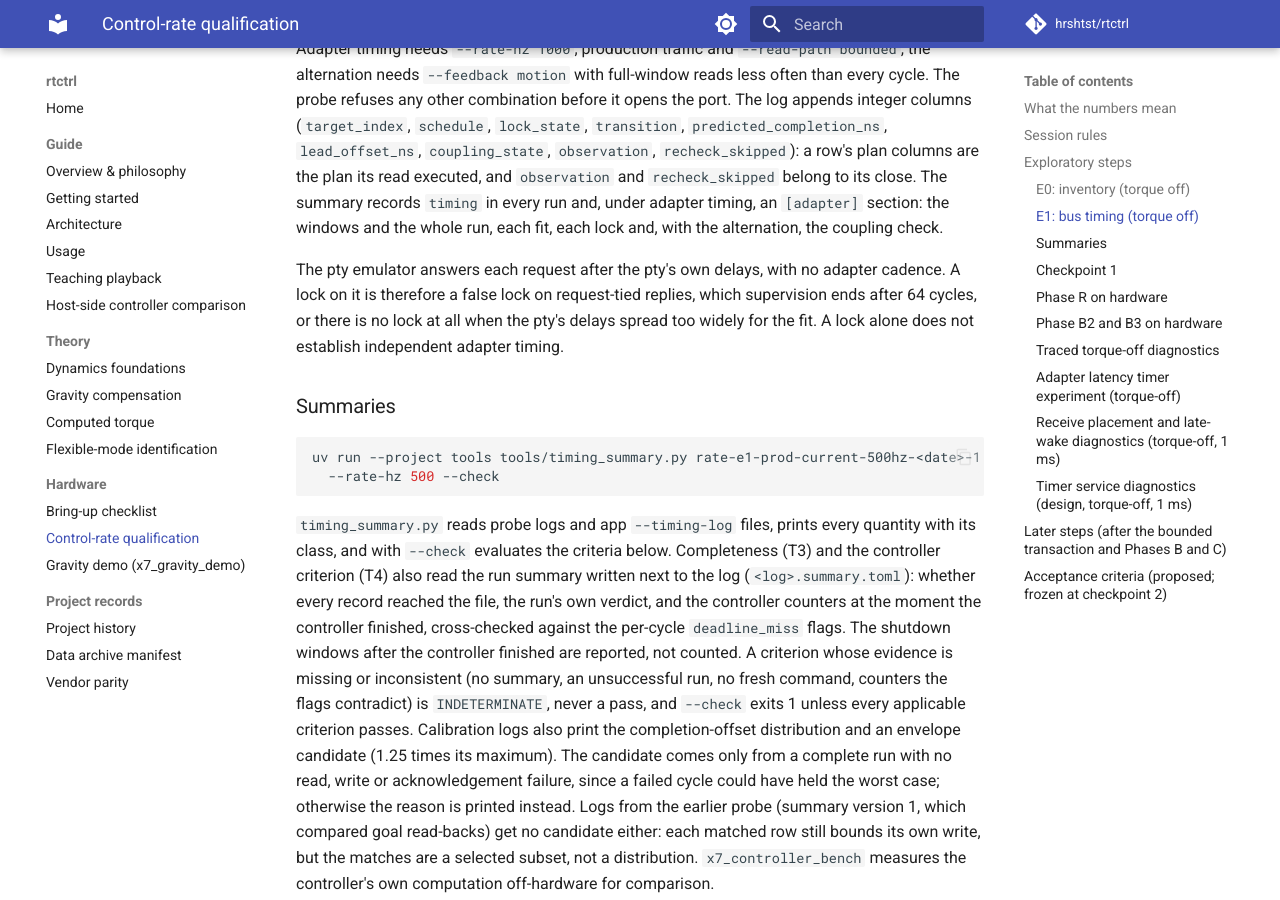
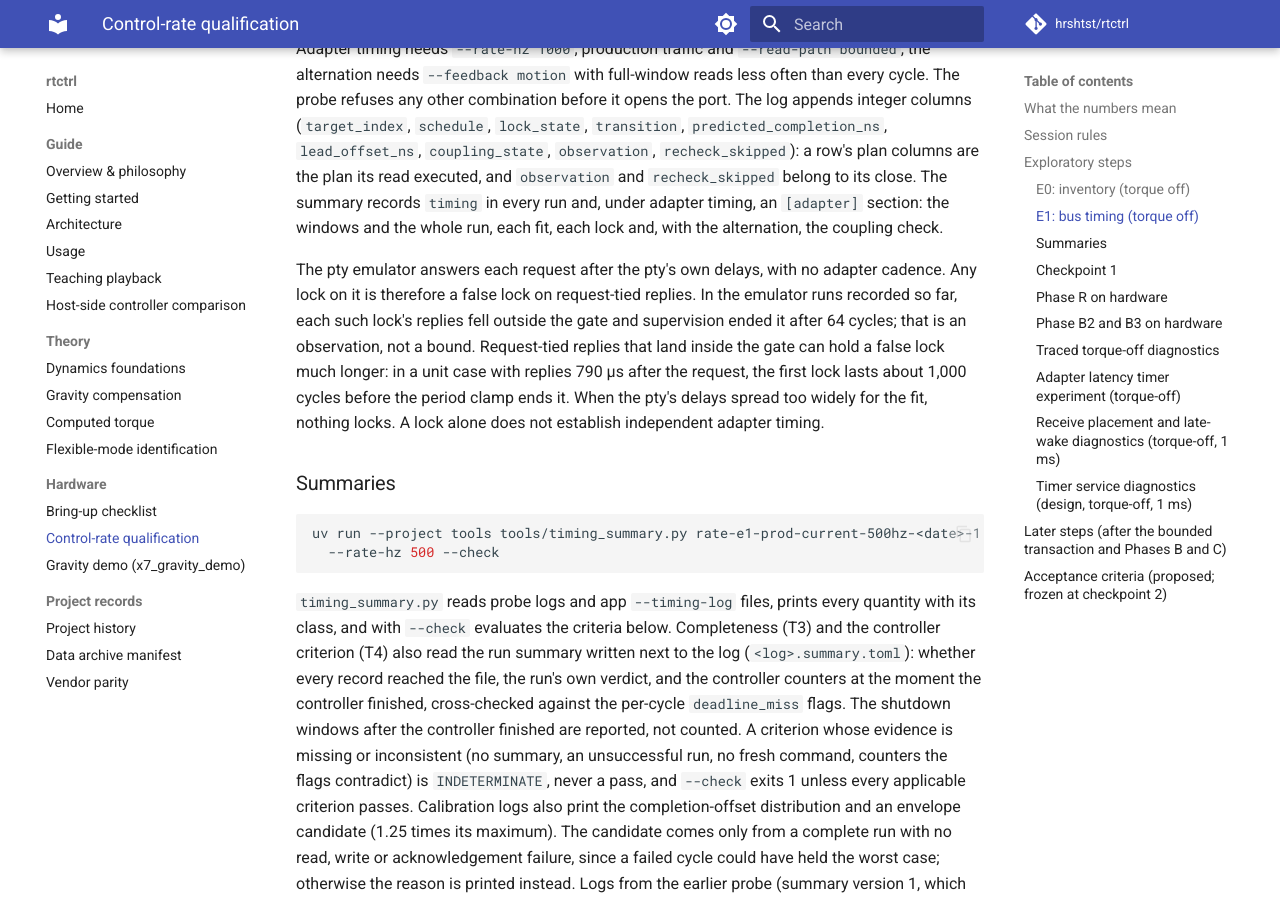
Before and after one commit to hrshtst/rtctrl, an MkDocs documentation site: the page built from docs/hardware/control-rate.md, in a window 1280 px wide and 900 px high, scrolled down 5641 px. Built offline with MkDocs 1.6.1 and Material for MkDocs 9.7.7, drawn with Linux system fonts in a browser that asks for light colours; comment, search, counter and statistics services are not loaded.

Commit message:
docs(hardware): a false lock's 64-cycle end is observed, not guaranteed
The review of 581b38b (2026-11-21, P3): the adapter timing section read
as if supervision ends every false lock on the pty emulator after 64
cycles. That is what the recorded emulator runs showed, for replies
outside the gate. Request-tied replies inside the gate can hold a false
lock much longer: the 790 us unit case's first lock lasts 1,024
referenced cycles and ends at the period clamp. The section now states
the observed result as an observation and gives the unit case as the
counterexample.

```diff
--- a/docs/hardware/control-rate.md
+++ b/docs/hardware/control-rate.md
@@ -287,10 +287,14 @@ timing, an `[adapter]` section: the windows and the whole run, each fit,
 each lock and, with the alternation, the coupling check.
 
 The pty emulator answers each request after the pty's own delays, with no
-adapter cadence. A lock on it is therefore a false lock on request-tied
-replies, which supervision ends after 64 cycles, or there is no lock at all
-when the pty's delays spread too widely for the fit. A lock alone does not
-establish independent adapter timing.
+adapter cadence. Any lock on it is therefore a false lock on request-tied
+replies. In the emulator runs recorded so far, each such lock's replies fell
+outside the gate and supervision ended it after 64 cycles; that is an
+observation, not a bound. Request-tied replies that land inside the gate can
+hold a false lock much longer: in a unit case with replies 790 µs after the
+request, the first lock lasts about 1,000 cycles before the period clamp
+ends it. When the pty's delays spread too widely for the fit, nothing locks.
+A lock alone does not establish independent adapter timing.
 
 ### Summaries
 
```
